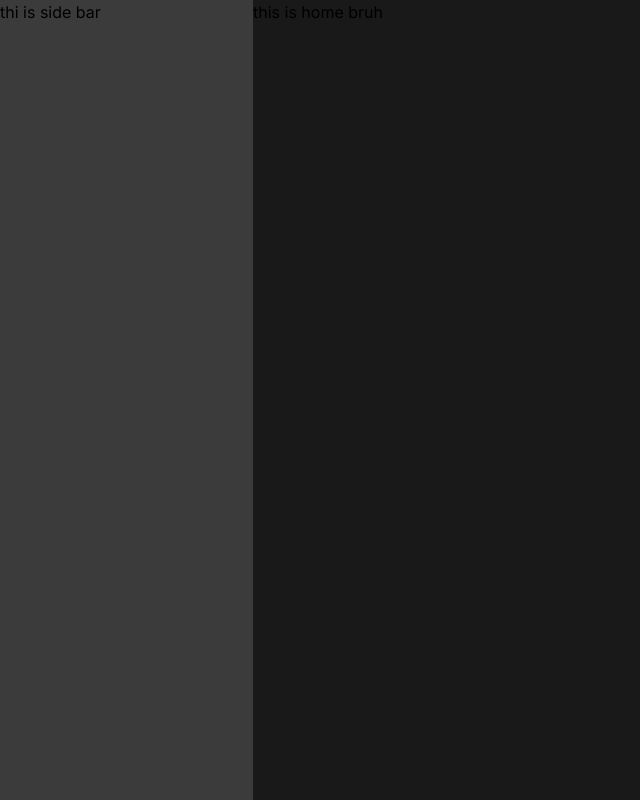
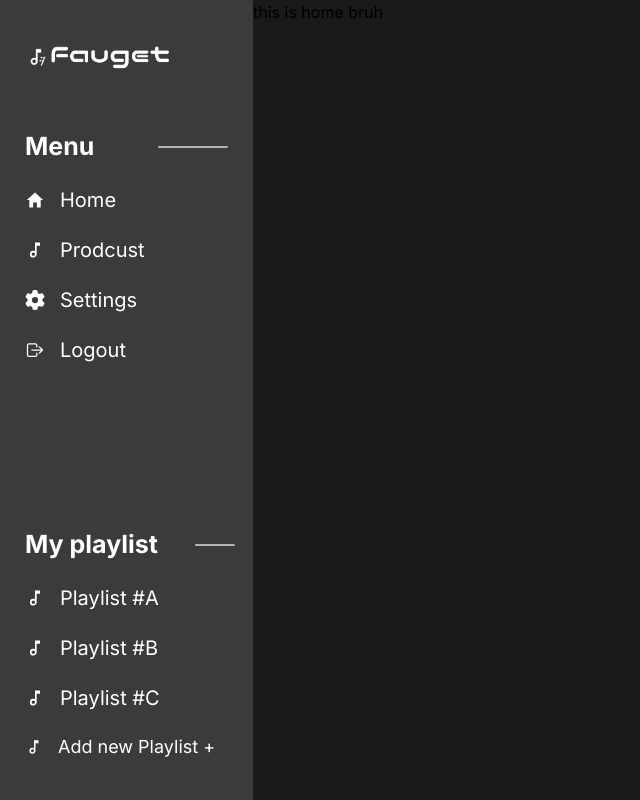
Before and after one commit to sakibsarkar/prodcust-app, a Next.js app: page / in a window 1280 px wide. Shown: the whole page, without its empty margins (0-640 px from the left). Built offline with nearby package versions, Linux system fonts and the light colour scheme.

Commit message:
side bar added

```diff
--- a/src/Shared/page.jsx
+++ b/src/Shared/page.jsx
@@ -1,7 +1,54 @@
+import Image from "next/image";
+import Link from "next/link";
+import logo from "../../public/logo.png";
+import { FaGear } from "react-icons/fa6";
+import { IoMdHome } from "react-icons/io";
+import { IoLogOutOutline } from "react-icons/io5";
+import { MdOutlineMusicNote } from "react-icons/md";
+import { MdOutlineQueueMusic } from "react-icons/md";
+
 const Sidebar = () => {
     return (
-        <div className="w-full bg-[#3B3B3B] h-full">
-            thi is side bar
+        <div className="w-full bg-[#3B3B3B] h-full px-[25px] py-[40px] flex flex-col justify-between items-center">
+            <div className="flex flex-col justify-center items-start gap-[50px] w-full">
+                <Image src={logo} alt="logo" width={150} height={150} />
+
+                <div className="w-full">
+                    <h2 className="title">Menu</h2>
+
+                    <div className="flex flex-col gap-[20px] w-full">
+                        <Link href={"/"} className="w-full flex items-center justify-start gap-[15px] text-[20px] text-white"><IoMdHome />Home</Link>
+
+                        <Link href={"/"} className="w-full flex items-center justify-start gap-[15px] text-[20px] text-white"><MdOutlineMusicNote />Prodcust</Link>
+
+                        <Link href={"/"} className="w-full flex items-center justify-start gap-[15px] text-[20px] text-white"><FaGear />Settings</Link>
+
+                        <Link href={"/"} className="w-full flex items-center justify-start gap-[15px] text-[20px] text-white"><IoLogOutOutline />Logout</Link>
+
+
+                    </div>
+
+                </div>
+            </div>
+
+
+
+            <div className="w-full">
+                <h2 className="title2">My playlist</h2>
+
+                <div className="flex flex-col gap-[20px] w-full">
+                    <Link href={"/playlist"} className="w-full flex items-center justify-start gap-[15px] text-[20px] text-white"><MdOutlineMusicNote />Playlist #A</Link>
+
+                    <Link href={"/playlist"} className="w-full flex items-center justify-start gap-[15px] text-[20px] text-white"><MdOutlineMusicNote />Playlist #B</Link>
+
+                    <Link href={"/playlist"} className="w-full flex items-center justify-start gap-[15px] text-[20px] text-white"><MdOutlineMusicNote />Playlist #C</Link>
+
+                    <Link href={"/playlist"} className="w-full flex items-center justify-start gap-[15px] text-[18px] text-white"><MdOutlineMusicNote />Add new Playlist +</Link>
+
+                </div>
+
+            </div>
+
         </div>
     );
 };
--- a/src/app/globals.css
+++ b/src/app/globals.css
@@ -1,6 +1,8 @@
 @tailwind base;
 @tailwind components;
 @tailwind utilities;
+@import url('https://fonts.googleapis.com/css2?family=Inter:wght@100..900&display=swap');
+
 
 
 .children {
@@ -8,3 +10,55 @@
   height: 100vh;
   overflow-y: auto;
 }
+
+.title {
+  color: white;
+  width: 100%;
+  text-align: left;
+  font-size: 25px;
+  margin: 0 0 20px 0;
+  font-weight: 700;
+  position: relative;
+}
+
+.title::after {
+  content: '';
+  width: 70px;
+  height: 1.5px;
+  background-color: #eeeeeeac;
+  border-radius: 3px;
+  position: absolute;
+  right: 0;
+  top: 50%;
+
+}
+
+
+.title2 {
+  color: white;
+  width: 100%;
+  text-align: left;
+  font-size: 25px;
+  margin: 0 0 20px 0;
+  font-weight: 700;
+  position: relative;
+}
+
+.title2::after {
+  content: '';
+  width: 40px;
+  height: 1.5px;
+  background-color: #eeeeeeac;
+  border-radius: 3px;
+  position: absolute;
+  right: -7px;
+  top: 50%;
+
+}
+
+
+
+
+* {
+  font-family: "Inter", sans-serif;
+}
```
Also changed, not shown: package.json (+5 -4 lines), public/logo.png (added), 1 other file (tests, documents, lock files or other folders).
